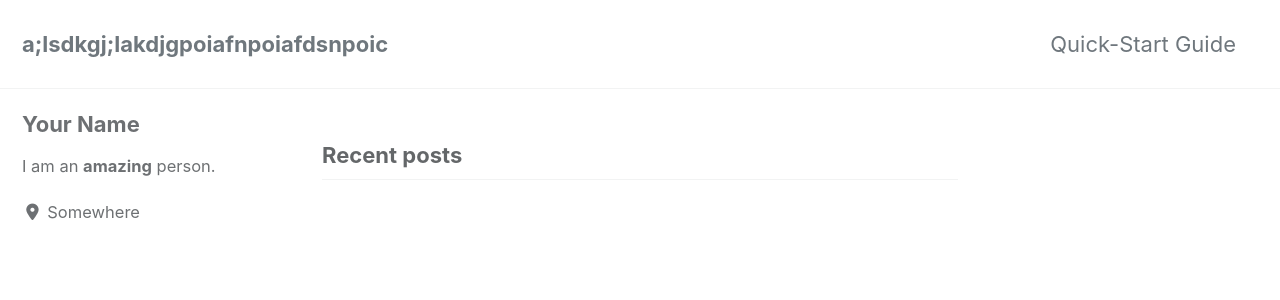
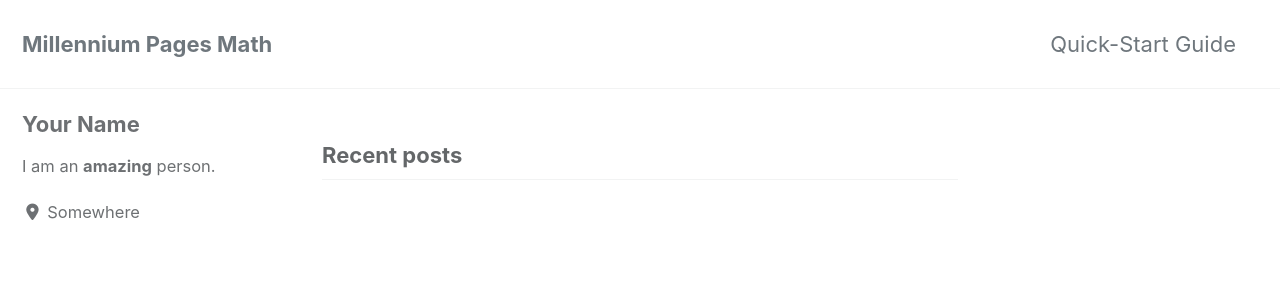
Before and after one commit to PeterL415/PeterL415.github.io, a Jekyll site: the page built from index.html, in a window 1280 px wide and 900 px high. Shown: the top 300 px of the window. Built offline with Jekyll 4.4.1, drawn with Linux system fonts in a browser that asks for light colours; cached includes are drawn as plain includes; nearby versions of some CDN libraries; the list of posts is cut into pages by our own code.

Commit message:
changed to a better title

```diff
--- a/_config.yml
+++ b/_config.yml
@@ -16,7 +16,7 @@ minimal_mistakes_skin    : "default" # "air", "aqua", "contrast", "dark", "dirt"
 
 # Site Settings
 locale                   : "en-US"
-title                    : "a;lsdkgj;lakdjgpoiafnpoiafdsnpoic"
+title                    : "Millennium Pages Math"
 title_separator          : "-"
 subtitle                 : # site tagline that appears below site title in masthead
 name                     : "Your Name"
```
